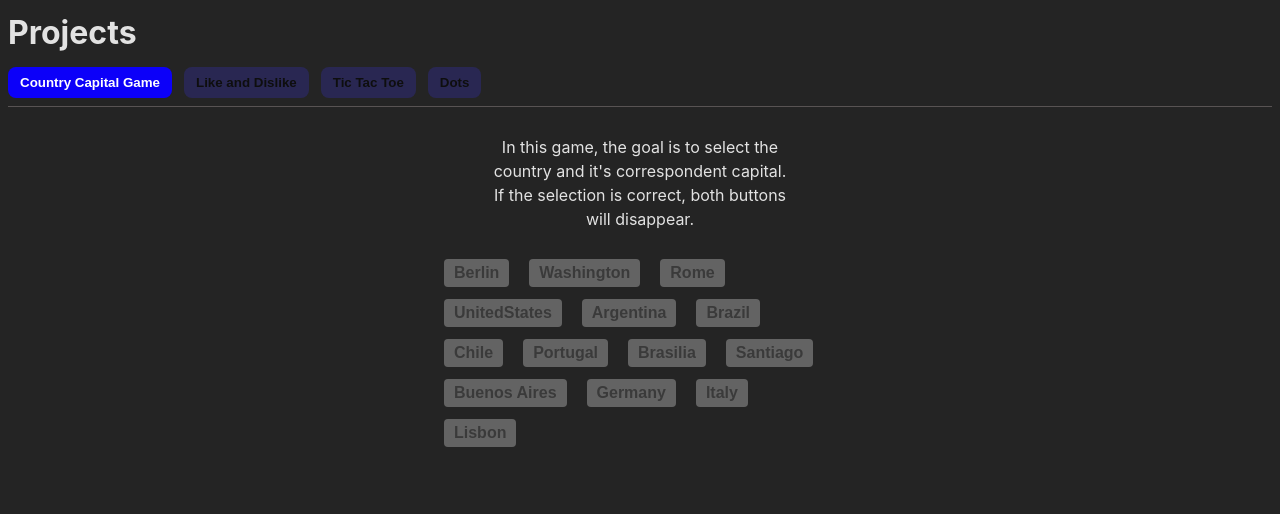
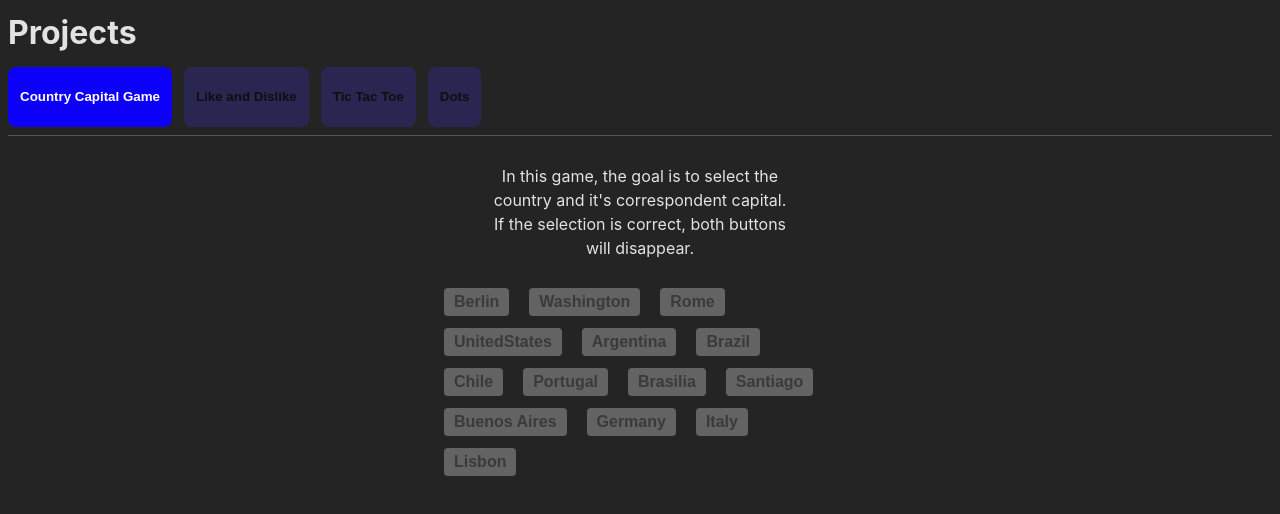
Before and after one commit to FredNeves95/React-Study-Projects, a React (Vite) app: page / in a window 1280 px wide. Shown: the top 514 px of the page. Built offline with nearby package versions, Linux system fonts and the light colour scheme.

Commit message:
correct buttons height

```diff
--- a/src/App.scss
+++ b/src/App.scss
@@ -10,7 +10,7 @@
       cursor: pointer;
       background-color: rgb(45, 42, 114);
       border: none;
-
+      min-height: 60px;
       margin-bottom: 8px;
       padding: 8px 12px;
       border-radius: 8px;
@@ -20,7 +20,6 @@
       &.selected {
         opacity: 1;
         color: white;
-
         background-color: rgb(12, 0, 249);
       }
     }
```
